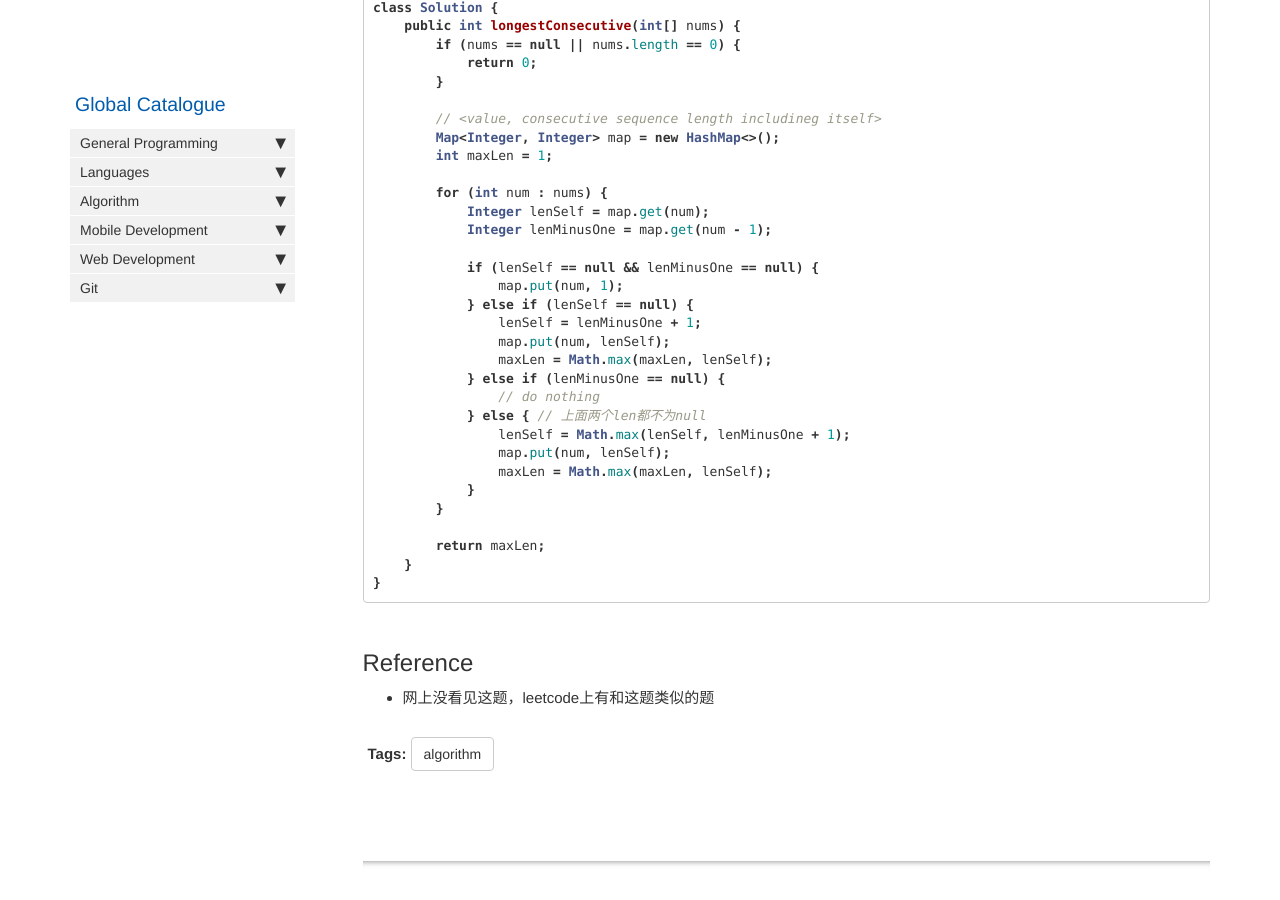
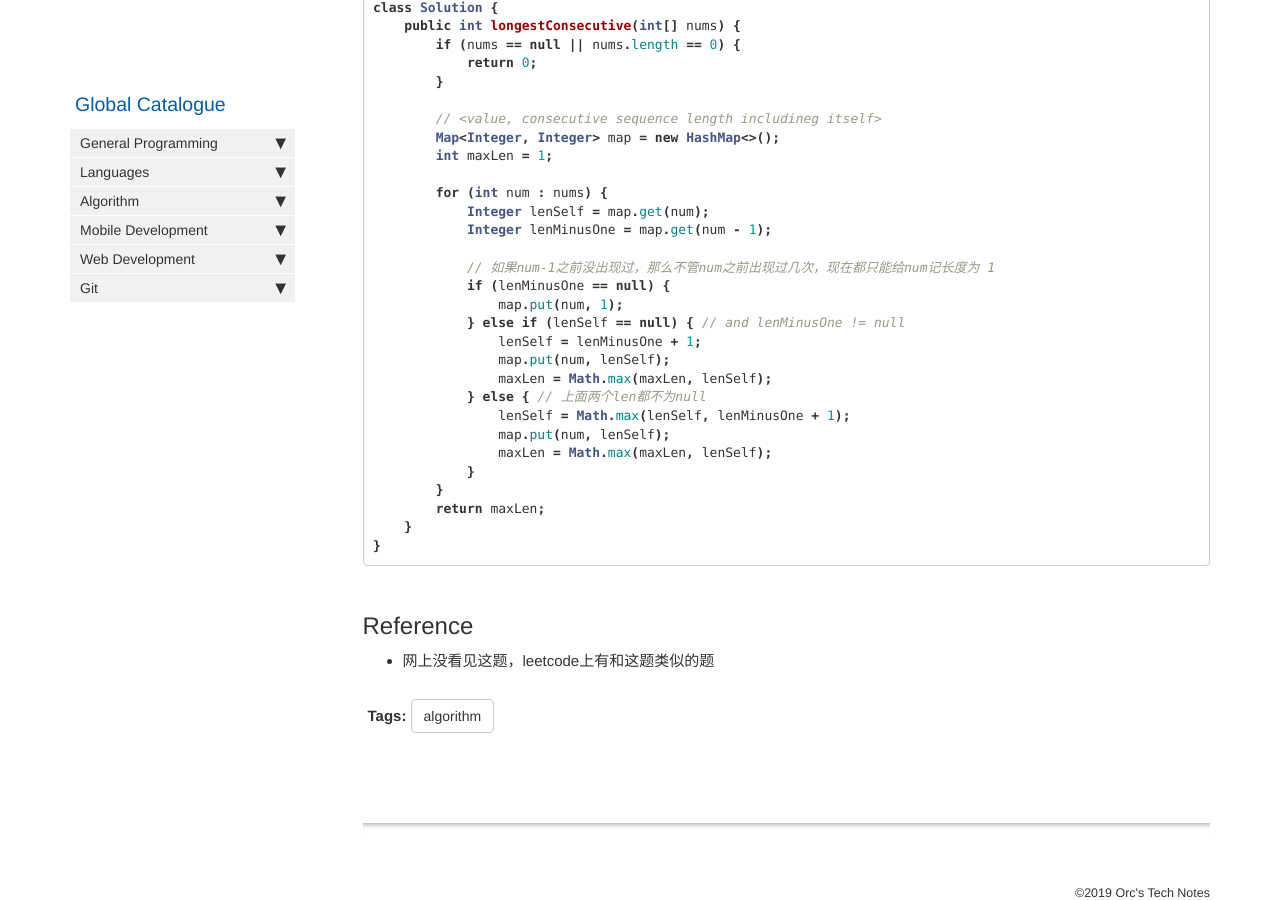
Before and after one commit to HungryOrc/hungryorc.github.io, a Jekyll site: the page built from pages/algorithm/algorithm_longestConsecutiveAscendingSequence_不改变元素顺序.md, in a window 1280 px wide and 900 px high, scrolled down 888 px. Built offline with Jekyll 4.4.1, drawn with Linux system fonts in a browser that asks for light colours; nearby versions of some CDN libraries; comment, search, counter and statistics services are not loaded.

Commit message:
Update algorithm_longestConsecutiveAscendingSequence_不改变元素顺序.md

```diff
--- a/pages/algorithm/algorithm_longestConsecutiveAscendingSequence_不改变元素顺序.md
+++ b/pages/algorithm/algorithm_longestConsecutiveAscendingSequence_不改变元素顺序.md
@@ -45,21 +45,19 @@ class Solution {
             Integer lenSelf = map.get(num);
             Integer lenMinusOne = map.get(num - 1);
 
-            if (lenSelf == null && lenMinusOne == null) {
+            // 如果num-1之前没出现过，那么不管num之前出现过几次，现在都只能给num记长度为 1
+            if (lenMinusOne == null) {
                 map.put(num, 1);
-            } else if (lenSelf == null) {
+            } else if (lenSelf == null) { // and lenMinusOne != null
                 lenSelf = lenMinusOne + 1;
                 map.put(num, lenSelf);
                 maxLen = Math.max(maxLen, lenSelf);
-            } else if (lenMinusOne == null) {
-                // do nothing
             } else { // 上面两个len都不为null
                 lenSelf = Math.max(lenSelf, lenMinusOne + 1);
                 map.put(num, lenSelf);
                 maxLen = Math.max(maxLen, lenSelf);
             }
         }
-
         return maxLen;
     }
 }
```
